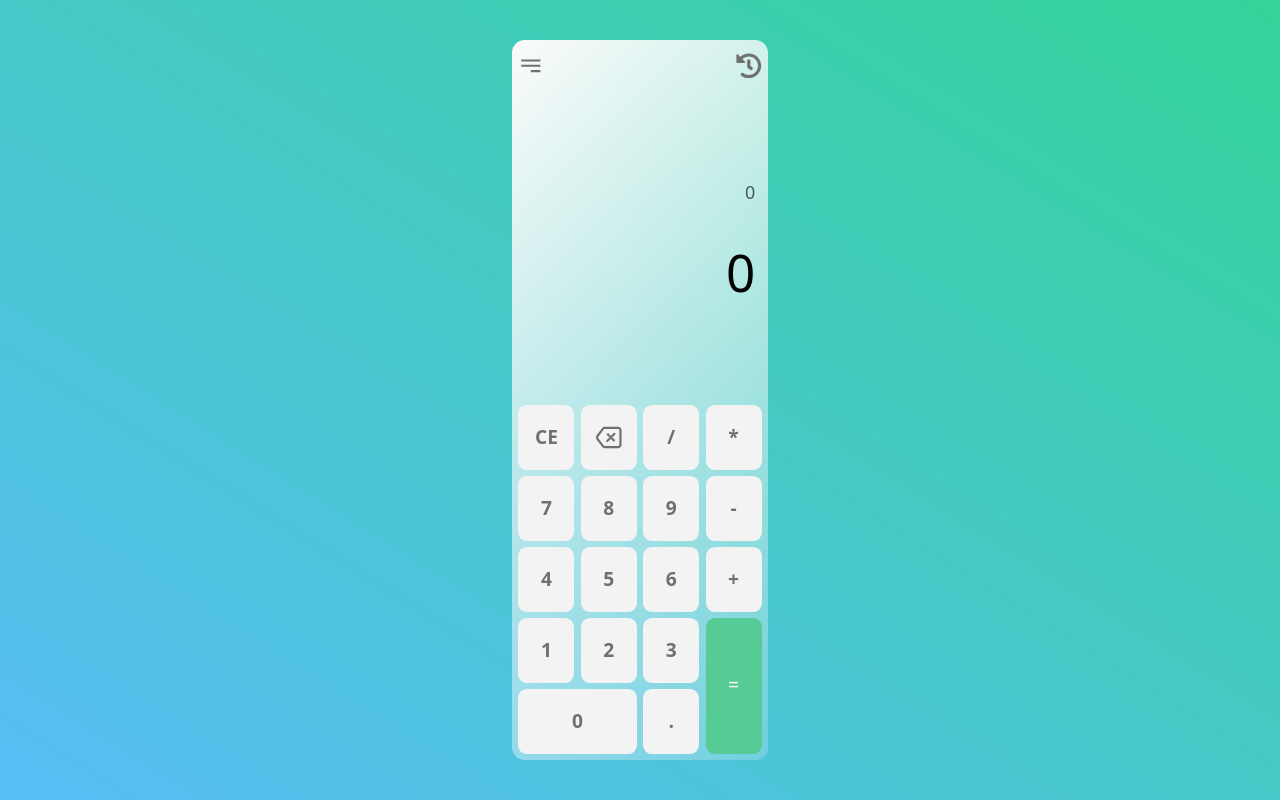
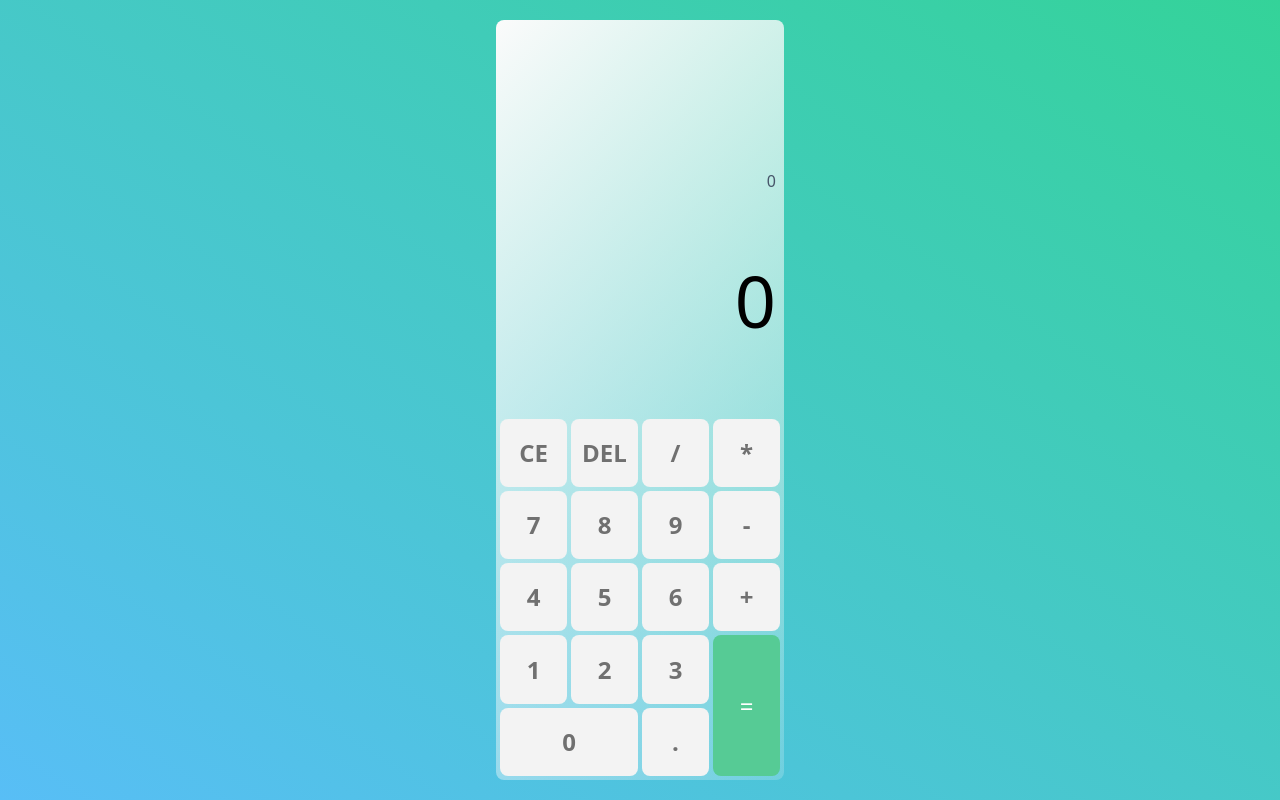
Before and after one commit to aidysp/calculator, a React (Vite) app: page / in a window 1280 px wide. Built offline with nearby package versions, Linux system fonts and the light colour scheme.

Commit message:
updated code added adaptive

```diff
--- a/src/app/entrypoint/App.tsx
+++ b/src/app/entrypoint/App.tsx
@@ -3,8 +3,11 @@ import { Calculator } from "../../widgets/calculator";
 function App() {
   return (
     <>
+
       <div className="grid h-screen w-screen  overflow-hidden bg-gradient-to-tr from-[#58BEF6] to-emerald-400 dark:to-[#A117A5]">
-        <Calculator />
+        <div className="sm:py-5">
+          <Calculator />
+        </div>
       </div>
     </>
   );
--- a/src/shared/ui/button/button.tsx
+++ b/src/shared/ui/button/button.tsx
@@ -15,14 +15,14 @@ export const Button: FC<ButtonProps> = ({ children, active, bg = true }) => {
 
   if (active) {
     return (
-      <button className="align-center grid h-full w-full items-center rounded-[0.7vw] bg-[#56CB95] p-[1vw] text-[100%] sm:text-[1.5vw] text-white transition-all active:bg-[#4edb99] betterhover:hover:bg-[#4edb99] dark:bg-[#C818CE] dark:betterhover:hover:bg-[#D40EDB]">
+      <button className="align-center grid h-full w-full items-center rounded-lg bg-[#56CB95] p-1 text-2xl  text-white transition-all active:bg-[#4edb99] betterhover:hover:bg-[#4edb99] dark:bg-[#C818CE] dark:betterhover:hover:bg-[#D40EDB]">
         {children}
       </button>
     );
   }
 
   return (
-    <button className="align-center  h-full w-full rounded-[0.7vw] bg-[#F3F3F3] p-[1vw] text-[100%] sm:text-[1.5vw] font-semibold text-[#707070] transition-all active:bg-[#ebebeb] betterhover:hover:bg-[#ebebeb] dark:bg-[#4E4E4E] dark:text-white dark:betterhover:hover:bg-[#5e5e5e]">
+    <button className="align-center  h-full w-full rounded-lg bg-[#F3F3F3] p-1 text-2xl font-semibold text-[#707070] transition-all active:bg-[#ebebeb] betterhover:hover:bg-[#ebebeb] dark:bg-[#4E4E4E] dark:text-white dark:betterhover:hover:bg-[#5e5e5e]">
       {children}
     </button>
   );
--- a/src/widgets/calculator/ui/calculator.tsx
+++ b/src/widgets/calculator/ui/calculator.tsx
@@ -39,14 +39,15 @@ const formatResult = (num: number): string => {
 export const Calculator = () => {
   const [counts, setCounts] = useState("0");
   const [result, setResult] = useState("0");
-  const [copied, setCopied] = useState(false);
+  // const [copied, setCopied] = useState(false);
 
   const handleCopy = (e: React.MouseEvent<HTMLDivElement>) => {
     const text = (e.target as HTMLElement).innerHTML;
     navigator.clipboard.writeText(text);
 
-    setCopied(true);
-    setTimeout(() => setCopied(false), 2000);
+    // setCopied(true);
+    // setTimeout(() => setCopied(false), 2000);
+      alert("Copied");
   };
 
   useEffect(() => {
@@ -61,60 +62,25 @@ export const Calculator = () => {
   return (
     <>
       {" "}
-      {copied && (
-        <div className="animate-fade py-auto absolute w-full bg-green-500 text-center text-[1vw] text-white opacity-85">
-          Copied to clipboard!!
-        </div>
-      )}
-      <div className="relative md:mx-auto  min-h-[500px] max-h-[90vh] md:my-auto h-screen w-screen md:w-screen/20 grid gap-y-5 rounded-[1vw] bg-[linear-gradient(135deg,_#fbfbfb_0%,_rgba(251,_251,_251,_0.33)_83.5%,_rgba(251,_251,_251,_0.2)_100%)] lg:gap-y-2 md:gap-1 dark:bg-[linear-gradient(136deg,_#424242_0%,_rgba(66,_66,_66,_0.4)_100%)]">
-        <header className="flex md:h-screen/10 md:w-screen/20 justify-between p-[.5vw] pt-[1vw]">
-          <div>
-            <Button bg={false}>
-              <svg
-                className="w-6 h-6 md:w-[2vw] md:h-[2vw]"
-                viewBox="0 0 35 35"
-                fill="none"
-                xmlns="http://www.w3.org/2000/svg"
-              >
-                <path
-                  d="M30.625 26.25H17.5V23.3333H30.625V26.25ZM30.625 18.9583H4.375V16.0417H30.625V18.9583ZM30.625 11.6667H4.375V8.75H30.625V11.6667Z"
-                  className="fill-[#707070] dark:fill-white"
-                />
-              </svg>
-            </Button>
-          </div>
+      <div className="relative h-screen md:my-auto sm:h-[95vh] w-screen grid gap-y-5 sm:rounded-lg sm:w-72 sm:mr-auto sm:ml-auto bg-[linear-gradient(135deg,_#fbfbfb_0%,_rgba(251,_251,_251,_0.33)_83.5%,_rgba(251,_251,_251,_0.2)_100%)] lg:gap-y-2 md:gap-1 dark:bg-[linear-gradient(136deg,_#424242_0%,_rgba(66,_66,_66,_0.4)_100%)]">
+        <header>
 
-          <div>
-            <Button bg={false}>
-              <svg
-                className="w-6 h-6 md:w-[2vw] md:h-[2vw] "
-                viewBox="0 0 36 36"
-                fill="none"
-                xmlns="http://www.w3.org/2000/svg"
-              >
-                <path
-                  d="M35.4375 17.967C35.4553 27.5745 27.6202 35.4307 18.0127 35.4374C13.8632 35.4404 10.0517 33.9939 7.05642 31.5765C6.27757 30.9479 6.21935 29.7806 6.92712 29.0729L7.71933 28.2807C8.32465 27.6754 9.29102 27.6091 9.96166 28.1412C12.1684 29.8923 14.9612 30.9375 18 30.9375C25.1511 30.9375 30.9375 25.15 30.9375 18C30.9375 10.8489 25.15 5.0625 18 5.0625C14.5678 5.0625 11.4505 6.39626 9.13584 8.57334L12.7045 12.142C13.4132 12.8507 12.9113 14.0625 11.909 14.0625H1.6875C1.06615 14.0625 0.5625 13.5589 0.5625 12.9375V2.71596C0.5625 1.71373 1.77427 1.21177 2.48302 1.92045L5.95448 5.39191C9.08501 2.40019 13.3279 0.5625 18 0.5625C27.6194 0.5625 35.4197 8.35172 35.4375 17.967ZM22.7171 23.5065L23.4078 22.6185C23.98 21.8828 23.8475 20.8226 23.1118 20.2504L20.25 18.0245V10.6875C20.25 9.75551 19.4945 9 18.5625 9H17.4375C16.5055 9 15.75 9.75551 15.75 10.6875V20.2255L20.3491 23.8025C21.0847 24.3747 22.1449 24.2422 22.7171 23.5065Z"
-                  className="fill-[#707070] dark:fill-white"
-                />
-              </svg>
-            </Button>
-          </div>
         </header>
 
-        <div className="grid md:h-screen/20 md:w-screen/20  justify-end overflow-hidden text-slate-600 focus:outline-none dark:text-slate-100">
-          <div className="md:w-screen/20 overflow-x-scroll text-right text-[1.4vw] scrollbar-hide">
-            <div className="mx-[1vw]">{counts}</div>
+        <div className="grid justify-end overflow-hidden text-slate-600 focus:outline-none dark:text-slate-100 pr-2">
+          <div className="w-screen overflow-x-scroll text-right text-1xl scrollbar-hide  align-middle">
+            {counts}
           </div>
           <div
             title="click to copy"
             onClick={handleCopy}
-            className="md:w-screen/20  cursor-pointer overflow-x-scroll text-right text-[100%] md:text-[4vw] font-medium text-black scrollbar-hide dark:text-white"
+            className="w-screen  cursor-pointer overflow-x-scroll text-7xl align-middle text-right font-medium text-black scrollbar-hide dark:text-white"
           >
-            <div className="mx-[1vw]">{formatResult(Number(result))}</div>
+            {formatResult(Number(result))}
           </div>
         </div>
 
-        <div className="grid md:w-screen/20  grid-cols-4 gap-[.5vw] p-[0.5vw]">
+        <div className="grid grid-cols-4 gap-1 p-1">
           {operations.map((e: string, index: number) => {
             return e == "0" ? (
               <div
@@ -156,7 +122,7 @@ export const Calculator = () => {
               >
                 <Button active={true}>{e}</Button>
               </div>
-            ) : e == "del" ? (
+            ) : e == "DEL" ? (
               <div
                 key={index}
                 onClick={() => {
@@ -170,31 +136,12 @@ export const Calculator = () => {
                 }}
               >
                 <Button>
-                  <svg
-                    className="p-[8vw] md:max-w-[95%] md:p-[0]"
-                    viewBox="0 0 40 40"
-                    fill="none"
-                    xmlns="http://www.w3.org/2000/svg"
-                  >
-                    <path
-                      d="M28.3333 15L18.3333 25M28.3333 25L18.3333 15L28.3333 25Z"
-                      className="stroke-[#707070] dark:stroke-white"
-                      strokeWidth="3"
-                      strokeLinecap="round"
-                    />
-                    <path
-                      d="M12.3333 8C12.6438 7.58601 13.0464 7.25 13.5093 7.01857C13.9721 6.78715 14.4825 6.66666 15 6.66666H33.3333C34.2174 6.66666 35.0652 7.01785 35.6904 7.64297C36.3155 8.2681 36.6667 9.11594 36.6667 10V30C36.6667 30.8841 36.3155 31.7319 35.6904 32.357C35.0652 32.9821 34.2174 33.3333 33.3333 33.3333H15C14.4825 33.3333 13.9721 33.2128 13.5093 32.9814C13.0464 32.75 12.6438 32.414 12.3333 32L4.83333 22C4.40059 21.423 4.16667 20.7212 4.16667 20C4.16667 19.2788 4.40059 18.577 4.83333 18L12.3333 8V8Z"
-                      className="stroke-[#707070] dark:stroke-white"
-                      strokeWidth="3"
-                      strokeLinecap="round"
-                      strokeLinejoin="round"
-                    />
-                  </svg>
+                  {e}
                 </Button>
               </div>
             ) : (
               <div
-                className="rounded-[0.7vw]"
+                className=""
                 key={index}
                 onClick={(j) => {
                   if (e == "CE") {
--- a/src/widgets/calculator/ui/operations.ts
+++ b/src/widgets/calculator/ui/operations.ts
@@ -1,6 +1,6 @@
 export const operations: string[] = [
   "CE",
-  "del",
+  "DEL",
   "/",
   "*",
   "7",
--- a/tailwind.config.js
+++ b/tailwind.config.js
@@ -4,50 +4,10 @@ import scrollbarHide from "tailwind-scrollbar-hide";
 export default {
   content: ["./index.html", "./src/**/*.{js,ts,jsx,tsx}"],
   theme: {
-    screens: {
-      sm: "480px",
-      md: "768px",
-      lg: "976px",
-      xl: "1440px",
 
-      // "2xl": { max: "1535px" }, // => @media (max-width: 1535px) { ... }
-      // xl: { max: "1279px" }, // => @media (max-width: 1279px) { ... }
-      // lg: { max: "1023px" }, // => @media (max-width: 1023px) { ... }
-      // md: { max: "767px" }, // => @media (max-width: 767px) { ... }
-      // sm: { max: "639px" }, // => @media (max-width: 639px) { ... }
-    },
     extend: {
       screens: {
         betterhover: { raw: "(hover: hover)" },
-      },
-      height: {
-        "screen/5": "5vh",
-
-        "screen/10": "10vh",
-        "screen/20": "20vh",
-        "screen/30": "30vh",
-        "screen/40": "40vh",
-        "screen/50": "50vh",
-        "screen/60": "60vh",
-        "screen/70": "70vh",
-        "screen/80": "80vh",
-        "screen/90": "90vh",
-        "screen/100": "100vh",
-      },
-      width: {
-        "screen/5": "5vw",
-
-        "screen/10": "10vw",
-
-        "screen/20": "20vw",
-        "screen/30": "30vw",
-        "screen/40": "40vw",
-        "screen/50": "50vw",
-        "screen/60": "60vw",
-        "screen/70": "70vw",
-        "screen/90": "90vw",
-
-        "screen/100": "100vw",
       },
     },
   },
```
